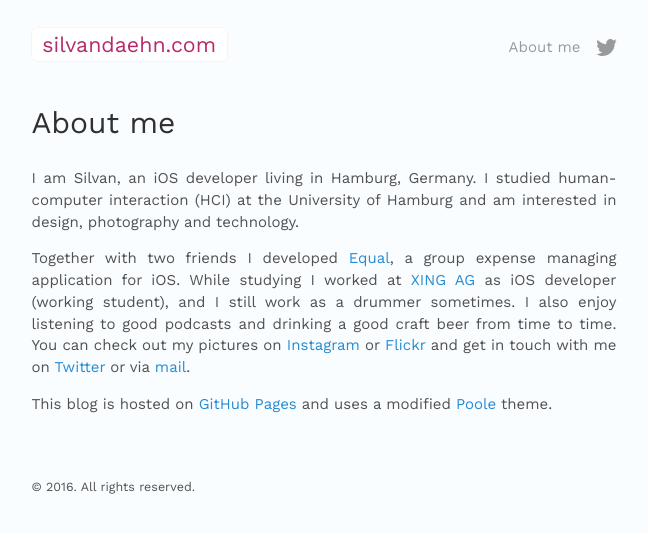
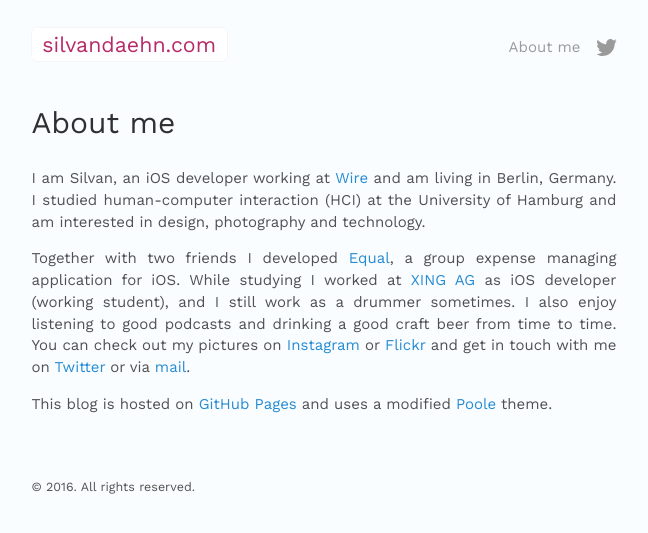
Before and after one commit to daehn/daehn.github.io, a Jekyll site: the page built from about.md, in a window 1280 px wide. Shown: the top 533 px of the page, without its empty margins (316-964 px from the left). Built offline with Jekyll 4.4.1, drawn with Linux system fonts in a browser that asks for light colours.

Commit message:
Update about.md

```diff
--- a/about.md
+++ b/about.md
@@ -3,7 +3,7 @@ layout: page
 title: About me
 ---
 
-I am Silvan, an iOS developer living in Hamburg, Germany. I studied human-computer interaction (HCI) at the University of Hamburg and am interested in design, photography and technology.
+I am Silvan, an iOS developer working at [Wire](https://wire.com) and am living in Berlin, Germany. I studied human-computer interaction (HCI) at the University of Hamburg and am interested in design, photography and technology.
 
 Together with two friends I developed [Equal](http://equalapp.net/), a group expense managing application for iOS.
 While studying I worked at [XING AG](http://www.xing.com) as iOS developer (working student), and I still work as a drummer sometimes. I also enjoy listening to good podcasts and drinking a good craft beer from time to time. You can check out my pictures on [Instagram](http://instagram.com/silvandaehn) or [Flickr](https://www.flickr.com/photos/92838512@N07/) and get in touch with me on [Twitter](https://twitter.com/silvandaehn) or via [mail](mailto:mail@silvandaehn.de).
```
